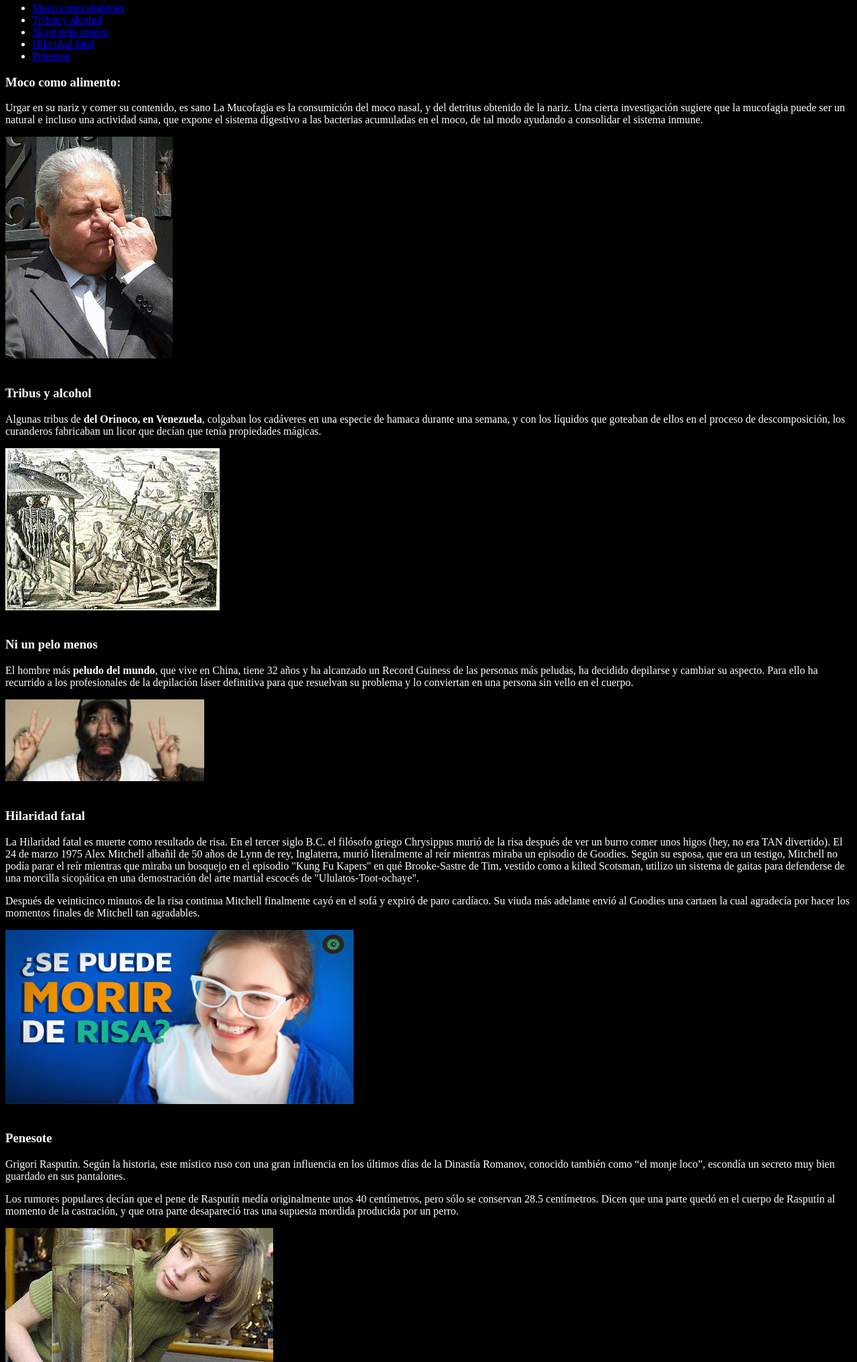
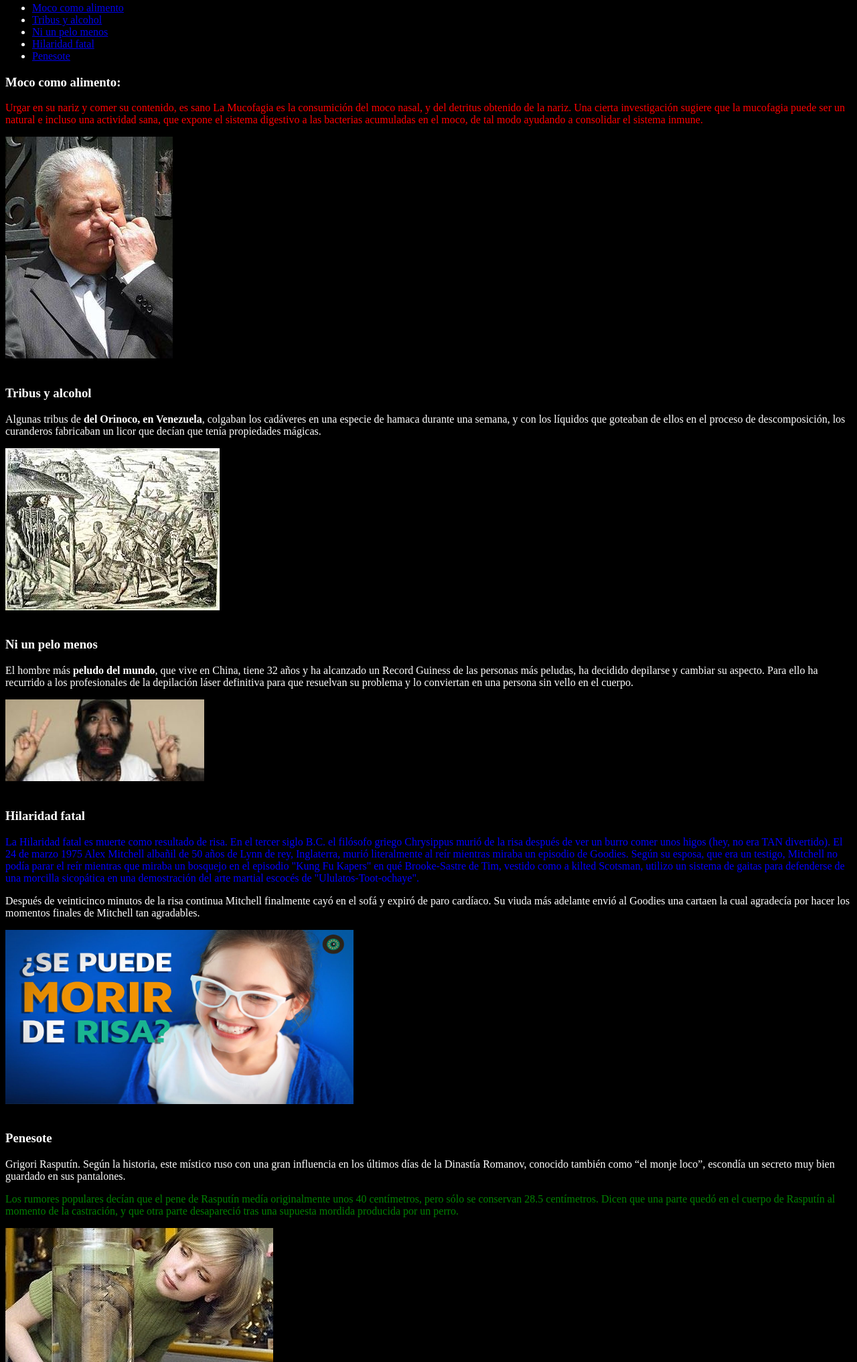
Before and after one commit to Danitoloxx/webserver, a website: page Page1/practica.html in a window 1280 px wide. Shown: the part 767-2800 px from the top of the page at 67% size. Drawn offline with Linux system fonts and the light colour scheme; files that its build step writes are made by us from their sources; files whose address does not match are found by name.

Commit message:
changed page1

```diff
--- a/Page1/practica.html
+++ b/Page1/practica.html
@@ -6,7 +6,7 @@
     <link rel="stylesheet" type="text/css" href="css/style.css">
 </head>
 <body>
-    <h1 id="top">EL RINCON DEL PEBETE SALCHICHUDO</h1>
+    <h1 id="top" class="pitito">EL RINCON DEL PEBETE SALCHICHUDO</h1>
     <blockquote>Esta pagina encontraras <strong>información basura que no sirve para nada</strong>, con el fin de bla bla bla, por el hecho de nada tiene que ver, bueno, no se es o no es, te vamos a robar un poco
     de datos, porque eso hacen en todas las paginas webs, yo se que oyes mis pensamientos muchacho, ñam ñam ñam ñam.</blockquote>
     <h2>Datos del usario</h2>
@@ -56,7 +56,7 @@
         <li><a href="#pene">Penesote</a></li>
     </ul>
     <h3 id="moco">Moco como alimento:</h3>
-    <p>
+    <p class="pitito">
         Urgar en su nariz y comer su contenido, es sano
         La Mucofagia es la consumición del moco nasal,
         y del detritus obtenido de la nariz.
@@ -80,7 +80,7 @@
     <img src="imagenes/peludo.jpg" alt="alamier">
     <br><br>
     <h3>Hilaridad fatal</h3>
-    <p>
+    <p class="pitusa">
         La Hilaridad fatal es muerte como resultado de risa. En el tercer siglo B.C. el filósofo griego Chrysippus murió de la risa después de ver un burro comer unos higos (hey, no era TAN divertido).
         El 24 de marzo 1975 Alex Mitchell albañil de 50 años de Lynn de rey, Inglaterra, murió literalmente al reír mientras miraba un episodio de Goodies. Según su esposa, que era un testigo,
         Mitchell no podía parar el reír mientras que miraba un bosquejo en el episodio "Kung Fu Kapers" en qué Brooke-Sastre de Tim, vestido como a kilted Scotsman,
@@ -97,7 +97,7 @@
         Grigori Rasputín.
         Según la historia, este místico ruso con una gran influencia en los últimos días de la Dinastía Romanov, conocido también como “el monje loco”, escondía un secreto muy bien guardado en sus pantalones.
     </p>
-    <p>
+    <p class="holi">
         Los rumores populares decían que el pene de Rasputín medía originalmente unos 40 centímetros, pero sólo se conservan 28.5 centímetros.
         Dicen que una parte quedó en el cuerpo de Rasputín al momento de la castración, y que otra parte desapareció tras una supuesta mordida producida por un perro.
     </p>
```
